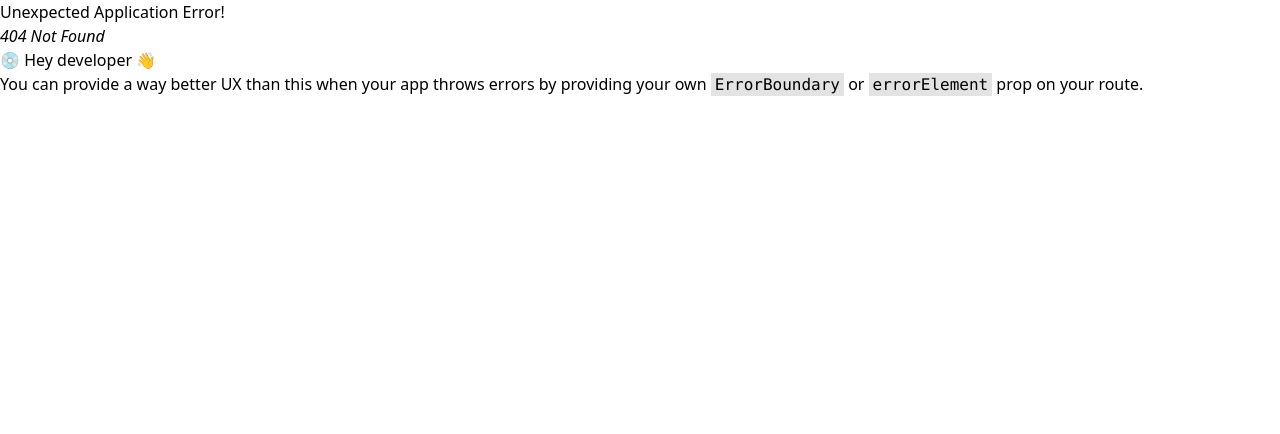
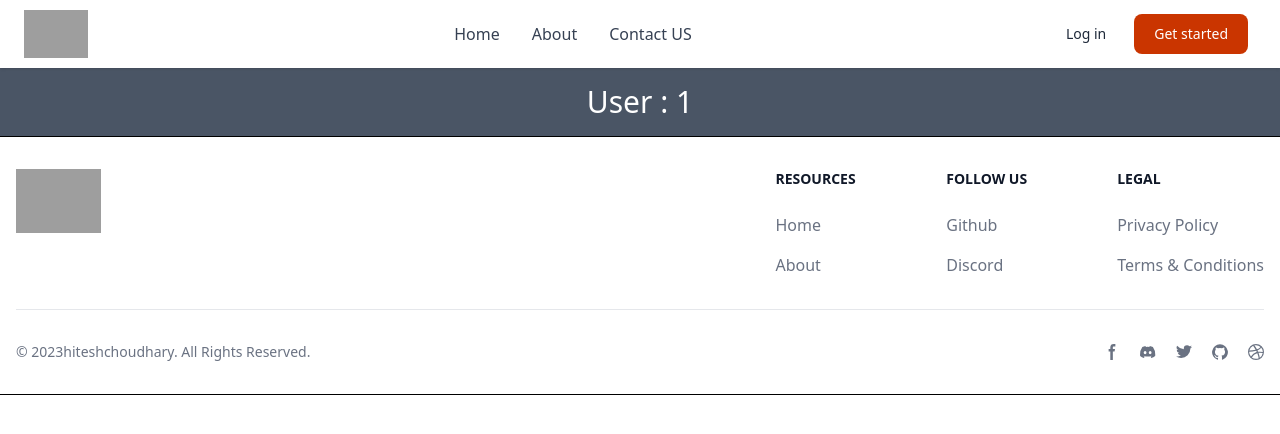
Before and after one commit to karanbgit/React-Practice, a React (Vite) app in the folder 07reactRouter/: page /user/1 in a window 1280 px wide. Before the commit this address had no page. Shown: the top 434 px of the page. Built offline with nearby package versions, Linux system fonts and the light colour scheme; grey boxes are pictures that could not be loaded.

Commit message:
`Added User component and route to main.jsx`

```diff
--- /dev/null
+++ b/07reactRouter/src/components/User/User.jsx
@@ -0,0 +1,11 @@
+import React from 'react'
+import { useParams } from 'react-router-dom';
+
+function User() {
+    const { userid } = useParams();
+    return (
+        <div className='bg-gray-600 text-white text-3xl p-4 text-center'>User : {userid}</div>
+    )
+}
+
+export default User
--- a/07reactRouter/src/main.jsx
+++ b/07reactRouter/src/main.jsx
@@ -7,6 +7,7 @@
 import Home from './components/Home/Home.jsx';
 import About from './components/About/About.jsx';
 import Contact from './components/Contact/Contact.jsx';
+import User from './components/User/User.jsx';
 
 // First Method to Routing
 
@@ -40,6 +41,7 @@
       <Route path='' element={<Home />} />
       <Route path='about' element={<About />} />
       <Route path='contact' element={<Contact />} />
+      <Route path='user/:userid' element={<User />} />
     </Route>
   )
 )
```
